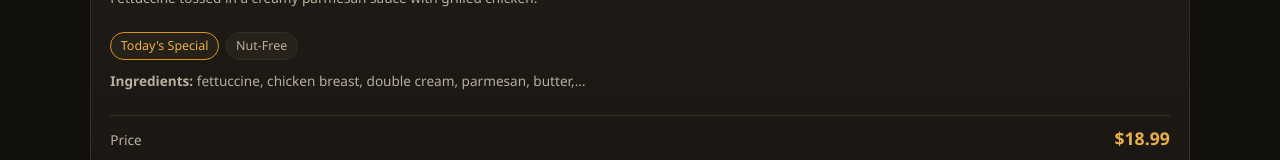
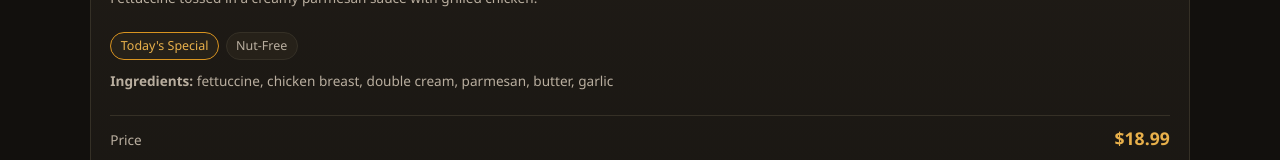
Before and after one commit to fiefdx/SRMS, a React (Vite) app in the folder client/: page / in a window 1280 px wide. Shown: the part 543-703 px from the top of the page. Built offline with nearby package versions, Linux system fonts and the light colour scheme.

Commit message:
fix(menu): show the full ingredient list on menu cards (no truncation or line clamp)

```diff
--- a/client/src/components/MenuCard.jsx
+++ b/client/src/components/MenuCard.jsx
@@ -1,15 +1,14 @@
 import { truncate } from '../utils/helpers';
 
-/** Text budgets per card section keep every card the same height. */
+/** Text budget for the one section that may be shortened. */
 const DESCRIPTION_MAX = 84;
-const INGREDIENTS_MAX = 64;
 
 /**
  * MenuCard is fully prop driven (no context access) so it can be reused by the customer menu,
  * the home page "popular items" list and the admin preview without hidden dependencies.
  *
  * Layout contract: emoji on the left with the full dish name to its right, then the description on its
- * own full-width row (max 2 lines, "…" if longer), dietary chips, ingredients (max 2 lines), then the
+ * own full-width row (max 2 lines, "…" if longer), dietary chips, the full ingredient list, then the
  * price and the action row pinned to the bottom of the card (primary button left, favourite button
  * right), so the price always sits directly above the buttons and the buttons always sit the same
  * distance from the bottom edge.
@@ -23,7 +22,6 @@ export default function MenuCard({
 }) {
   const price = Number(item.price).toFixed(2);
   const description = truncate(item.description, DESCRIPTION_MAX);
-  const ingredients = truncate(item.ingredients.join(', '), INGREDIENTS_MAX);
 
   return (
     <article className={`card menu-card${item.available ? '' : ' disabled'}`}>
@@ -45,8 +43,8 @@ export default function MenuCard({
         {!item.available && <span className="badge unavailable">Unavailable</span>}
       </div>
 
-      <p className="menu-card-ingredients small muted clamp-2" title={item.ingredients.join(', ')}>
-        <strong>Ingredients:</strong> {ingredients}
+      <p className="menu-card-ingredients small muted">
+        <strong>Ingredients:</strong> {item.ingredients.join(', ')}
       </p>
 
       <div className="menu-card-price">
--- a/client/src/index.css
+++ b/client/src/index.css
@@ -453,8 +453,9 @@ ul { margin: 0; padding: 0; list-style: none; }
 }
 
 .menu-card-ingredients {
-  min-height: 2.6em;
+  min-height: 2.6em; /* reserves two lines for alignment, longer lists simply grow the card */
   margin: 0;
+  overflow-wrap: break-word;
 }
 
 /* Price + action row are pinned together at the bottom: the price always sits directly above the
```
